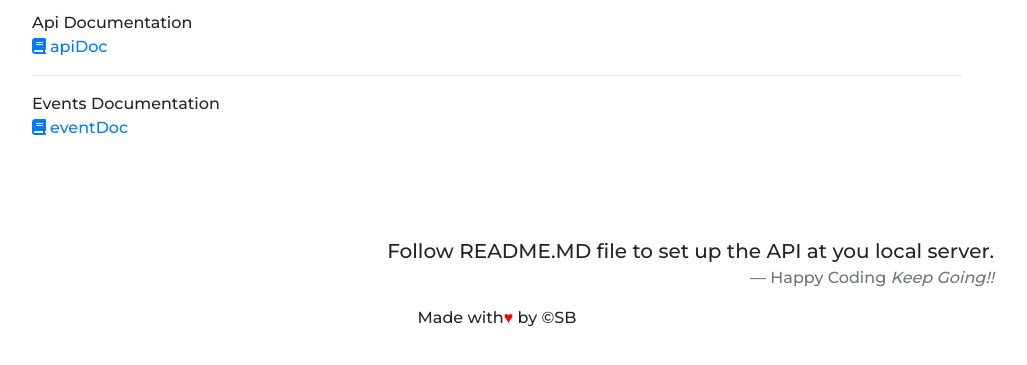
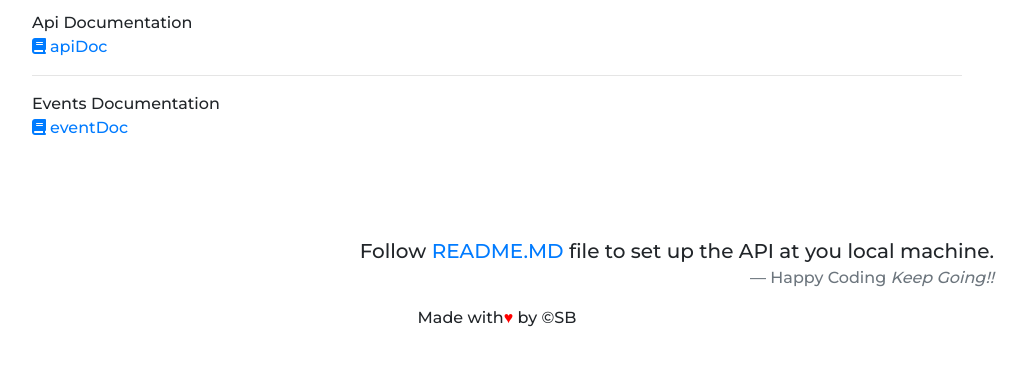
Before and after one commit to Iamsbharti/api-kanbanboard, a website: page public/index.html in a window 1280 px wide. Shown: the part 329-694 px from the top of the page, without its empty margins (143-1170 px from the left). Drawn offline with nearby package versions, Linux system fonts and the light colour scheme; a web font is replaced by a local one.

Commit message:
added read.me

```diff
--- a/public/index.html
+++ b/public/index.html
@@ -63,7 +63,7 @@
         <a href="http://api.kanbanboard.co.in/apidoc/eventsDoc.html"><i class="fa fa-book" aria-hidden="true">&nbsp;</i>eventDoc</a>
       </div>
       <blockquote class="blockquote text-right">
-        <p class="mb-0">Follow README.MD file to set up the API at you local server.</p>
+        <p class="mb-0">Follow <a href="https://github.com/Iamsbharti/api-kanbanboard/blob/master/README.md">README.MD</a> file to set up the API at you local machine.</p>
         <footer class="blockquote-footer">Happy Coding <cite title="Source Title">Keep Going!!</cite></footer>
       </blockquote>
     </div>
```
